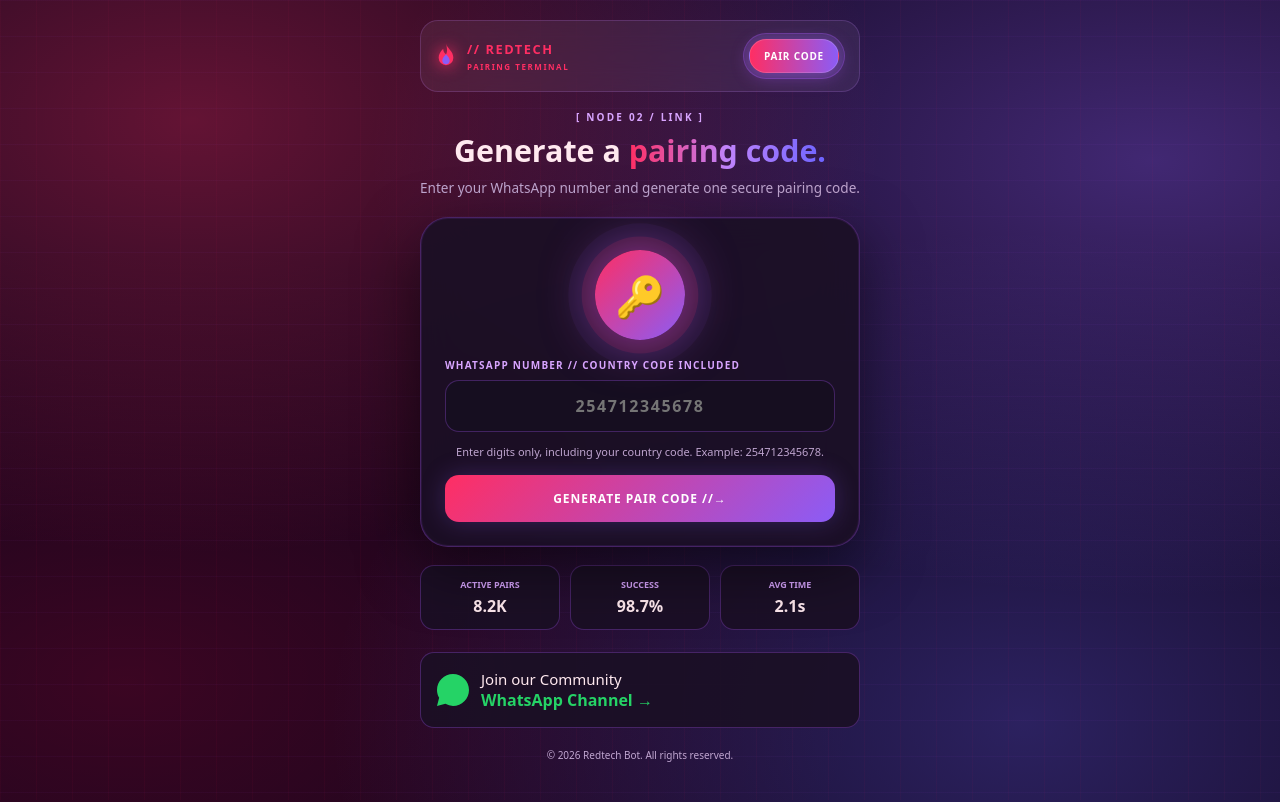
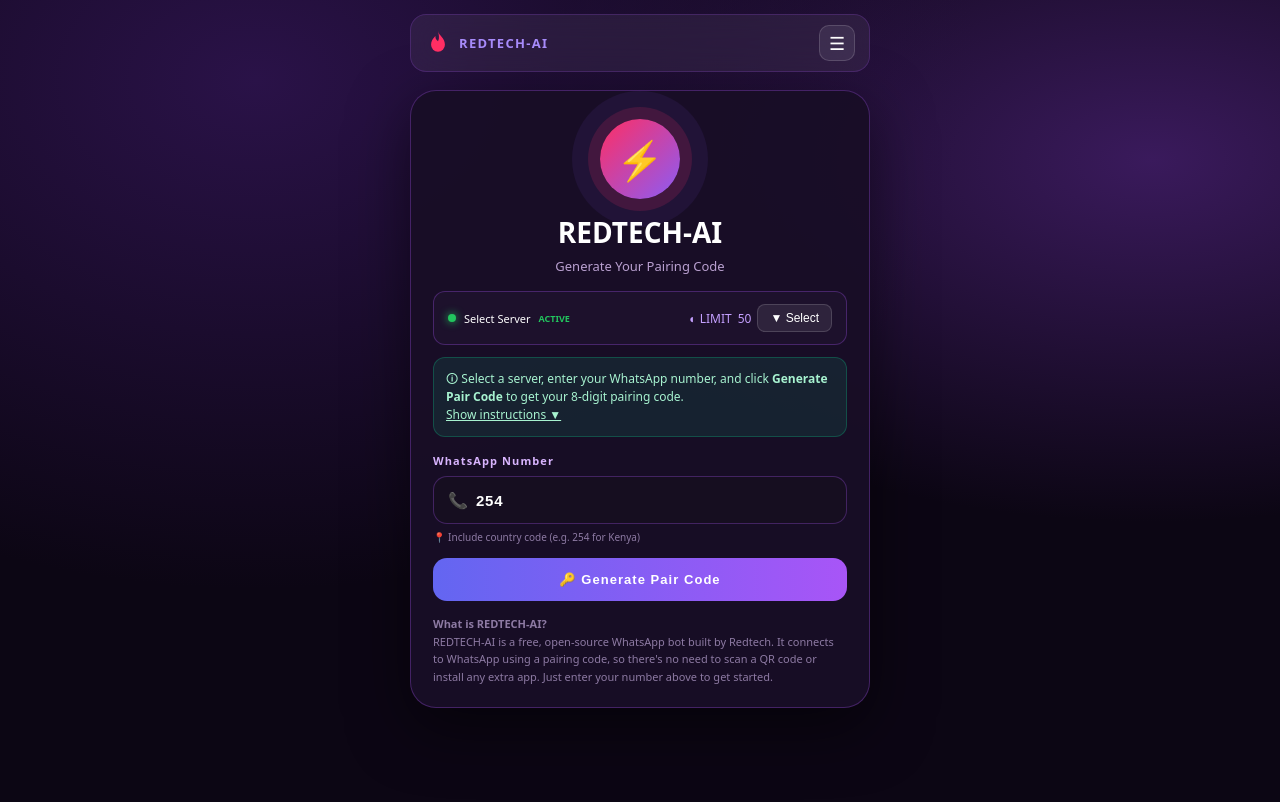
Before and after one commit to kred61601-crypto/RED-TECH-AI-2, a website: page public/code.html in a window 1280 px wide. Drawn offline with Linux system fonts and the light colour scheme.

Commit message:
Update code.html

```diff
--- a/public/code.html
+++ b/public/code.html
@@ -3,264 +3,135 @@
 <head>
 <meta charset="UTF-8">
 <meta name="viewport" content="width=device-width,initial-scale=1">
-<title> 𝐑𝐄𝐃𝐓𝐄𝐂𝐇-𝐀𝐈 // Pair Code</title>
+<title>REDTECH-AI // Pair Code</title>
 <style>
-:root{
---red:#ff2e63;
---red2:#ff0844;
---purple:#8b5cf6;
---purple2:#6c63ff;
---bg:#10051b;
---card:#1b1025e8;
---line:rgba(168,85,247,.3);
---text:#ffe9ef;
---muted:#c0a6d0
-}
 *{box-sizing:border-box;margin:0;padding:0}
 body{
 min-height:100vh;
-background:var(--bg);
-background-image:
-radial-gradient(at 15% 15%,rgba(255,46,99,.35) 0%,transparent 45%),
-radial-gradient(at 90% 20%,rgba(139,92,246,.4) 0%,transparent 48%),
-radial-gradient(at 80% 90%,rgba(108,99,255,.3) 0%,transparent 48%),
-radial-gradient(at 10% 85%,rgba(255,8,68,.18) 0%,transparent 45%);
-color:var(--text);
+background:#0c0614;
+background-image:radial-gradient(at 20% 10%,#2a1248 0%,transparent 50%),radial-gradient(at 90% 20%,#3a1a5c 0%,transparent 40%);
+color:#fff;
 font-family:system-ui;
-display:flex;
-justify-content:center;
-padding:20px
+display:flex;justify-content:center;padding:14px
 }
-body::before{
-content:"";
-position:fixed;
-inset:0;
-background-image:
-linear-gradient(rgba(168,85,247,.045) 1px,transparent 1px),
-linear-gradient(90deg,rgba(255,46,99,.04) 1px,transparent 1px);
-background-size:36px 36px;
-pointer-events:none
+.wrap{width:100%;max-width:460px}
+.top{
+display:flex;justify-content:space-between;align-items:center;
+background:rgba(255,255,255,.06);
+border:1px solid rgba(168,85,247,.2);
+border-radius:16px;padding:10px 14px;
+backdrop-filter:blur(20px)
 }
-.wrap{width:100%;max-width:440px;position:relative;z-index:1}
-.top{
-display:flex;
-justify-content:space-between;
-align-items:center;
-gap:10px;
-flex-wrap:wrap;
-background:rgba(255,255,255,.06);
-backdrop-filter:blur(20px);
-border:1px solid rgba(192,132,252,.2);
-border-radius:18px;
-padding:12px 14px;
-margin-bottom:18px
+.brand{color:#a78bfa;font-weight:900;letter-spacing:.1em;font-size:13px;display:flex;gap:8px;align-items:center}
+.brand svg{width:26px;height:26px}
+.menu-btn{background:rgba(255,255,255,.08);border:1px solid rgba(255,255,255,.15);width:36px;height:36px;border-radius:10px;display:grid;place-items:center;color:#fff;font-size:18px}
+.card{
+background:rgba(25,14,38,.95);
+border:1px solid rgba(168,85,247,.3);
+border-radius:26px;padding:22px;margin-top:18px;
+box-shadow:0 20px 60px rgba(0,0,0,.5)
 }
-.brand{
-display:flex;
-gap:10px;
-align-items:center;
-color:var(--red);
-font-weight:900;
-letter-spacing:.12em;
-font-size:.8rem
+.logo-wrap{display:flex;justify-content:center;margin:6px 0 14px}
+.logo{width:80px;height:80px;border-radius:50%;background:linear-gradient(135deg,#ff2e63,#8b5cf6);display:grid;place-items:center;font-size:38px;box-shadow:0 0 0 12px rgba(255,46,99,.15),0 0 0 28px rgba(139,92,246,.08)}
+h1{text-align:center;font-size:28px;font-weight:900}
+.sub{text-align:center;color:#b9a0d0;font-size:13px;margin-top:6px}
+.select-box{
+margin-top:16px;
+display:flex;justify-content:space-between;align-items:center;
+background:#1d112c;border:1px solid rgba(168,85,247,.3);border-radius:12px;padding:12px 14px
 }
-.brand-mark{width:22px;height:28px;filter:drop-shadow(0 0 8px var(--red))}
-.brand-mark path:first-child{fill:var(--red)}
-.brand-mark path:last-child{fill:var(--purple)}
-.brand small{display:block;font-size:8px;margin-top:3px}
-.nav{
-display:flex;
-gap:6px;
-background:rgba(139,92,246,.14);
-border:1px solid rgba(168,85,247,.3);
-border-radius:999px;
-padding:5px;
-backdrop-filter:blur(10px)
+.badge{display:flex;gap:8px;align-items:center;font-size:11px}
+.dot{width:8px;height:8px;background:#22c55e;border-radius:50%;box-shadow:0 0 8px #22c55e}
+.limit{display:flex;gap:6px;align-items:center;color:#c4a0ff;font-size:12px}
+.select-btn{background:rgba(255,255,255,.08);border:1px solid rgba(255,255,255,.15);color:#fff;border-radius:8px;padding:6px 12px;font-size:12px}
+.info{
+margin-top:12px;background:rgba(16,185,129,.12);border:1px solid rgba(16,185,129,.3);border-radius:12px;padding:12px;color:#a7f3d0;font-size:12px;line-height:1.5
 }
-.nav a{
-color:#d9c4e9;
-text-decoration:none;
-font-size:10px;
-font-weight:900;
-letter-spacing:.08em;
-padding:9px 14px;
-border-radius:999px;
-transition:.2s;
-border:1px solid transparent
+.info a{color:#6ee7b7;font-weight:700}
+.label{margin-top:16px;display:block;color:#d8b4fe;font-size:11px;letter-spacing:.1em;font-weight:800}
+.input{margin-top:8px;display:flex;align-items:center;background:#160e20;border:1px solid rgba(168,85,247,.3);border-radius:14px;padding:12px 14px}
+.input input{flex:1;background:transparent;border:0;outline:0;color:#fff;font-size:15px;font-weight:700;letter-spacing:.05em}
+.btn{
+width:100%;margin-top:14px;padding:14px;border:0;border-radius:14px;
+background:linear-gradient(90deg,#6366f1,#a855f7);color:#fff;font-weight:900;letter-spacing:.08em;font-size:13px;cursor:pointer
 }
-.nav a:hover{color:white;background:rgba(255,46,99,.25)}
-.nav a.active{
-background:linear-gradient(90deg,var(--red),var(--purple));
-color:white;
-box-shadow:0 4px 18px rgba(168,85,247,.4);
-border-color:rgba(255,255,255,.15)
+.pair-box{margin-top:14px;background:#1a102a;border:1px dashed rgba(168,85,247,.4);border-radius:14px;padding:16px;text-align:center;display:none}
+.pair-box.show{display:block}
+.code{font-size:28px;font-weight:900;letter-spacing:.15em;margin-top:8px;color:#fff}
+.servers{
+display:none;grid-template-columns:1fr 1fr;gap:8px;margin-top:12px;max-height:320px;overflow:auto
 }
-.tag{text-align:center;color:#d8a5ff;font-size:10px;letter-spacing:.22em;font-weight:800}
-h1{text-align:center;font-size:1.9rem;font-weight:900;line-height:1.1;margin-top:10px}
-h1 span{
-background:linear-gradient(90deg,var(--red),#c084fc,var(--purple2));
--webkit-background-clip:text;
--webkit-text-fill-color:transparent
-}
-.intro{text-align:center;color:var(--muted);font-size:.85rem;line-height:1.6;margin-top:10px}
-.card{
-margin-top:18px;
-background:var(--card);
-backdrop-filter:blur(20px);
-border:1px solid var(--line);
-border-radius:28px;
-padding:24px;
-box-shadow:0 20px 60px rgba(0,0,0,.5),0 0 0 1px rgba(168,85,247,.1) inset
-}
-.logo-wrap{display:flex;justify-content:center;margin:8px 0 18px}
-.logo{
-width:90px;height:90px;
-border-radius:60%;
-background:linear-gradient(135deg,var(--red),var(--purple));
-display:flex;
-align-items:center;
-justify-content:center;
-font-size:40px;
-box-shadow:0 0 0 10px rgba(255,46,99,.15),0 0 0 30px rgba(139,92,246,.1),0 0 40px rgba(168,85,247,.5);
-animation:pulseRed 2.2s infinite
-}
-@keyframes pulseRed{
-0%{box-shadow:0 0 0 10px rgba(255,46,99,.18),0 0 0 20px rgba(139,92,246,.08),0 0 40px rgba(255,46,99,.5)}
-50%{box-shadow:0 0 0 14px rgba(255,46,99,.12),0 0 0 28px rgba(139,92,246,.05),0 0 55px rgba(168,85,247,.7)}
-100%{box-shadow:0 0 0 10px rgba(255,46,99,.18),0 0 0 20px rgba(139,92,246,.08),0 0 40px rgba(255,46,99,.5)}
-}
-.label{display:block;margin-bottom:8px;color:#d8a5ff;font-size:10px;letter-spacing:.12em;font-weight:800}
-.input{display:flex;background:#160e20;border:1px solid var(--line);border-radius:14px;overflow:hidden}
-.input input{
-width:100%;border:0;outline:0;padding:14px 16px;background:transparent;color:#fff;font:inherit;text-align:center;letter-spacing:.1em;font-weight:700
-}
-.input input:focus{box-shadow:inset 0 0 0 1px var(--purple)}
-button{
-width:100%;margin-top:14px;border:0;border-radius:14px;padding:15px;color:#fff;
-background:linear-gradient(135deg,var(--red),var(--purple));
-font:800 12px system-ui;letter-spacing:.08em;cursor:pointer;
-box-shadow:0 0 24px rgba(139,92,246,.25);transition:.2s
-}
-button:hover{transform:translateY(-1px);box-shadow:0 0 32px rgba(168,85,247,.5)}
-button:disabled{opacity:.5;cursor:wait;transform:none}
-.result{
-margin-top:14px;padding:16px;border-radius:16px;border:1px dashed #ff2e63;
-background:rgba(139,92,246,.09);animation:reveal .4s ease both
-}
-.result small{color:#d8a5ff;font-size:9px;letter-spacing:.15em;font-weight:800;display:block;text-align:center}
-.code{
-display:block;margin-top:10px;color:#fff;font-size:32px;letter-spacing:.18em;font-weight:900;text-align:center;word-break:break-all;text-shadow:0 0 20px var(--red)
-}
-.copy{margin-top:12px;background:transparent;border:1px solid var(--purple);color:#d8a5ff}
-.copy:hover{background:var(--red);color:#fff}
-.hint{margin-top:12px;color:var(--muted);font-size:11px;line-height:1.5;text-align:center}
-.stats{display:grid;grid-template-columns:repeat(3,1fr);gap:10px;margin:18px 0}
-.stat{background:var(--card);border:1px solid var(--line);border-radius:14px;padding:12px;text-align:center}
-.stat b{display:block;color:#d8a5ff;font-size:9px}
-.stat strong{display:block;font-size:16px;margin-top:4px}
-.footer{
-margin:22px 0 10px;padding:16px;border:1px solid var(--line);display:flex;gap:12px;align-items:center;background:var(--card);border-radius:14px
-}
-.footer a{color:#25D366;text-decoration:none;font-weight:700}
-.toast{
-position:fixed;right:16px;bottom:16px;display:none;max-width:calc(100% - 32px);padding:12px 16px;border-radius:12px;border:1px solid var(--purple);background:#1f122b;color:#fff;font-size:12px;z-index:9
-}
-.toast.show{display:block}
-@keyframes reveal{from{opacity:0;transform:translateY(10px)}to{opacity:1;transform:none}}
+.servers.show{display:grid}
+.servers button{background:#1e1330;border:1px solid rgba(168,85,247,.25);color:#c9b3e6;padding:10px;border-radius:10px;font-size:12px}
+.servers button.active{background:linear-gradient(90deg,#ff2e63,#8b5cf6);color:#fff}
+.small{margin-top:14px;color:#8d7aa3;font-size:11px;line-height:1.6}
+.faq{margin-top:16px;border-top:1px solid rgba(255,255,255,.08);padding-top:12px}
+.faq h3{font-size:13px;color:#e9d5ff;margin-bottom:8px}
 </style>
 </head>
 <body>
 <div class="wrap">
-<header class="top">
-<div class="brand">
-<svg class="brand-mark" viewBox="0 0 24 30"><path d="M12 1C13 7 20 9 20 17a8 8 0 0 1-16 0c0-4 2-7 5-10 0 4 2 5 3 6 2-3 1-7 0-12Z"/><path d="M12 13c3 3 4 5 4 7a4 4 0 0 1-8 0c0-2 1-4 4-7Z"/></svg>
-<span>// REDTECH<small>PAIRING TERMINAL</small></span>
+<div class="top">
+<div class="brand"><svg viewBox="0 0 24 30"><path fill="#ff2e63" d="M12 1C13 7 20 9 20 17a8 8 0 0 1-16 0c0-4 2-7 5-10 0 4 2 5 3 6 2-3 1-7 0-12Z"/></svg> REDTECH-AI</div>
+<div class="menu-btn">☰</div>
 </div>
-<nav class="nav"><a href="/code" class="active">PAIR CODE</a></nav>
-</header>
-<main>
-<div class="tag">[ NODE 02 / LINK ]</div>
-<h1>Generate a <span>pairing code.</span></h1>
-<p class="intro">Enter your WhatsApp number and generate one secure pairing code.</p>
-<section class="card">
-<div class="logo-wrap"><div class="logo">🔑</div></div>
-<label class="label" for="phone">WHATSAPP NUMBER // COUNTRY CODE INCLUDED</label>
-<div class="input"><input id="phone" type="tel" inputmode="numeric" placeholder="254712345678" autocomplete="tel" maxlength="15"></div>
-<p class="hint">Enter digits only, including your country code. Example: 254712345678.</p>
-<button id="generate">GENERATE PAIR CODE //→</button>
-<div id="result" class="result" hidden>
-<small>WHATSAPP PAIRING CODE</small>
-<strong id="code" class="code"></strong>
-<button id="copy" class="copy">📋 COPY CODE</button>
-<p class="hint">In WhatsApp: Settings → Linked Devices → Link a Device → Link with phone number instead.</p>
+
+<div class="card">
+<div class="logo-wrap"><div class="logo">⚡</div></div>
+<h1>REDTECH-AI</h1>
+<div class="sub">Generate Your Pairing Code</div>
+
+<div class="select-box">
+<div class="badge"><span class="dot"></span> Select Server <span style="color:#22c55e;font-size:9px;font-weight:800">ACTIVE</span></div>
+<div class="limit">◐ LIMIT <span id="limit">50</span> <button class="select-btn" id="openServers">▼ Select</button></div>
 </div>
-</section>
-<div class="stats">
-<div class="stat"><b>ACTIVE PAIRS</b><strong>8.2K</strong></div>
-<div class="stat"><b>SUCCESS</b><strong>98.7%</strong></div>
-<div class="stat"><b>AVG TIME</b><strong>2.1s</strong></div>
+
+<div class="servers" id="serverGrid"></div>
+
+<div class="info">
+<span>🛈</span> Select a server, enter your WhatsApp number, and click <b>Generate Pair Code</b> to get your 8-digit pairing code.<br>
+<u>Show instructions ▼</u>
 </div>
-<div class="footer">
-<svg viewBox="0 0 24 24" width="32" height="32" fill="#25D366"><path d="M12 0C5.37 0 0 5.37 0 12c0 2.11.55 4.11 1.6 5.85L0 24l6.3-1.65A11.9 11.9 0 0012 24c6.63 0 12-5.37 12-12S18.63 0 12 0z"/></svg>
-<div>
-<div style="font-size:15px">Join our Community</div>
-<a href="https://whatsapp.com/channel/0029Vb9AwScF6sn47ClubG1Z" target="_button" rel="noopener">WhatsApp Channel →</a>
+
+<label class="label">WhatsApp Number</label>
+<div class="input">
+<span style="margin-right:8px">📞</span>
+<input id="phone" placeholder="2547xxxxxxx" value="254">
+</div>
+<div style="color:#8d7aa3;font-size:10px;margin-top:6px">📍 Include country code (e.g. 254 for Kenya)</div>
+
+<button class="btn" id="gen">🔑 Generate Pair Code</button>
+
+<div class="pair-box" id="result">
+<small style="color:#c084fc;letter-spacing:.15em;font-size:9px">YOUR PAIRING CODE</small>
+<div class="code" id="code">JAWADXMD</div>
+<button class="btn" style="background:transparent;border:1px solid #8b5cf6;margin-top:10px" onclick="navigator.clipboard.writeText(document.getElementById('code').innerText)">Copy Code</button>
+<div id="timer" style="color:#22c55e;margin-top:8px;font-size:12px">Wait 30s</div>
+</div>
+
+<div class="small">
+<b>What is REDTECH-AI?</b><br>
+REDTECH-AI is a free, open-source WhatsApp bot built by Redtech. It connects to WhatsApp using a pairing code, so there's no need to scan a QR code or install any extra app. Just enter your number above to get started.
 </div>
 </div>
-<div style="text-align:center;color:var(--muted);font-size:10px;padding:10px 0 20px">© 2026 Redtech Bot. All rights reserved.</div>
-</main>
 </div>
-<div id="toast" class="toast" role="status" aria-live="polite"></div>
+
 <script>
-const $ = s => document.querySelector(s);
-function toast(message){
-  $("#toast").textContent = message;
-  $("#toast").classList.add("show");
-  setTimeout(() => $("#toast").classList.remove("show"), 3500);
+const grid=document.getElementById('serverGrid');
+for(let i=1;i<=200;i++){
+  const b=document.createElement('button');
+  b.textContent='Server '+i;
+  b.onclick=()=>{document.querySelectorAll('#serverGrid button').forEach(x=>x.classList.remove('active'));b.classList.add('active');grid.classList.remove('show');}
+  grid.appendChild(b);
 }
-async function api(url, options = {}){
-  const response = await fetch(url, {
-    ...options,
-    headers: { "Content-Type": "application/json", ...(options.headers || {}) }
-  });
-  const data = await response.json().catch(() => ({}));
-  if (!response.ok) { throw new Error(data.error || "Request failed"); }
-  return data;
+document.getElementById('openServers').onclick=()=>grid.classList.toggle('show');
+document.getElementById('gen').onclick=()=>{
+  const p=document.getElementById('phone').value.replace(/\D/g,'');
+  if(p.length<10){alert('Enter valid number with country code');return}
+  document.getElementById('result').classList.add('show');
+  let s=30;
+  const t=setInterval(()=>{s--;document.getElementById('timer').innerText='Wait '+s+'s';if(s<=0)clearInterval(t)},1000);
 }
-$("#generate").onclick = async () => {
-  const phone = $("#phone").value.replace(/\D/g, "");
-  if (phone.length < 7 || phone.length > 15) return toast("Enter a valid WhatsApp number with country code.");
-  const button = $("#generate");
-  button.disabled = true;
-  button.textContent = "REQUESTING //…";
-  try {
-    const data = await api("/api/bot/quick-pair-code", {
-      method: "POST",
-      body: JSON.stringify({ phone })
-    });
-    if (!data.code) { throw new Error("No pairing code was returned by the server."); }
-    $("#code").textContent = data.code === "CONNECTED" ? "CONNECTED" : data.code;
-    $("#result").hidden = false;
-    toast(data.restored ? "WhatsApp is already connected." : "Pairing code generated.");
-  } catch (error) {
-    toast(error.message);
-  } finally {
-    button.disabled = false;
-    button.textContent = "GENERATE PAIR CODE //→";
-  }
-};
-$("#copy").onclick = async () => {
-  try {
-    await navigator.clipboard.writeText($("#code").textContent);
-    const button = $("#copy");
-    const oldText = button.textContent;
-    button.textContent = "✅ COPIED!";
-    toast("Copied.");
-    setTimeout(() => button.textContent = oldText, 2000);
-  } catch {
-    toast("Copy failed. Please copy the code manually.");
-  }
-};
 </script>
 </body>
 </html>
```
